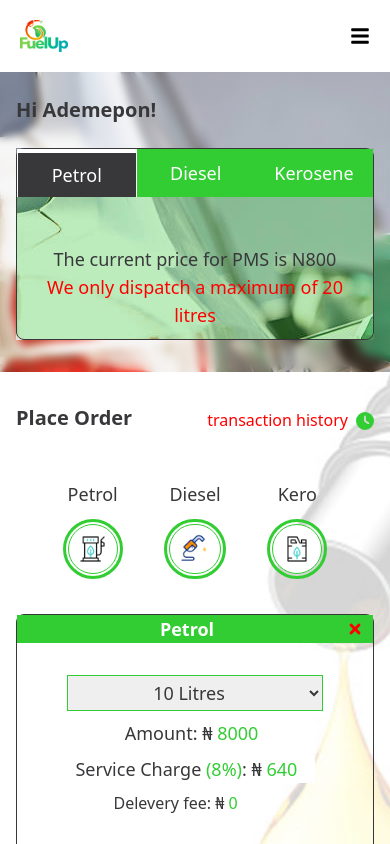
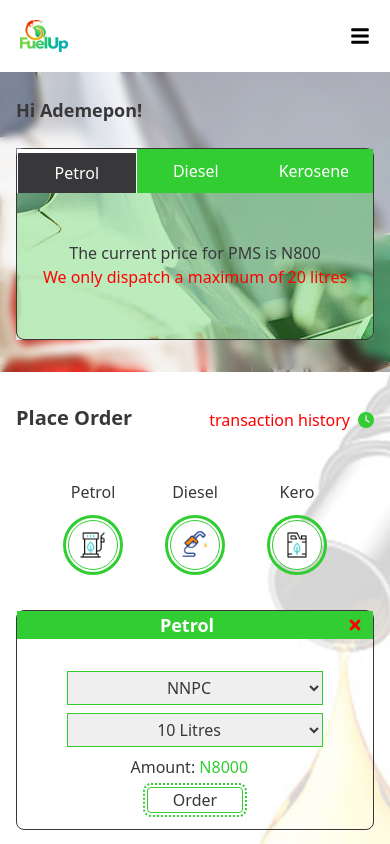
Before and after one commit to Adeboye22/fuel_up, a React (Vite) app in the folder frontend/: page /user/orderPetrol in a window 390 px wide. Shown: the top 844 px of the page. Built offline with nearby package versions, Linux system fonts and the light colour scheme.

Commit message:
website correction

```diff
--- a/frontend/src/Components/app/user/History.jsx
+++ b/frontend/src/Components/app/user/History.jsx
@@ -1,10 +1,27 @@
-import React from 'react'
+import React from 'react';
+import { FaTimes } from 'react-icons/fa';
+import { useNavigate } from 'react-router-dom';
 
 const History = () => {
+  const navigate = useNavigate();
+
+  const closeTab = () =>{
+    return(
+      navigate('/user')
+    )
+  }
+
   return (
     <div className='text-center'>
-      <h1 className='text-red text-lg font-bold p-8'>Transaction History</h1>
-      <span className='text-gray text-base'>No transaction history</span>
+      <div className='flex flex-row justify-center gap-4 relative'>
+        <h1 className='text-lime text-lg font-bold p-8'>Transaction History</h1>
+        <button onClick={closeTab}>
+          <FaTimes className='absolute text-red text-xs h-4 text-center top-1.5 right-3'/>
+        </button>
+      </div>
+      <div>
+        <span className='text-gray text-base'>No transaction history</span>
+      </div>
     </div>
   )
 }
--- a/frontend/src/Components/app/user/Petrol.jsx
+++ b/frontend/src/Components/app/user/Petrol.jsx
@@ -11,29 +11,50 @@ const Petrol = () => {
     )
   }
 
-  const Options = [
-    { value: 'Option 1', label: "10 Litres", amount:8000  },
-    { value: 'Option 2', label: '15 Litres', amount: 12000},
-    { value: 'Option 3', label: '20 Litres', amount: 16000}
-  ]
+  const Options = [{
+      "NNPC": [
+        { value: 'Option 1', label: "10 Litres", amount:8000  },
+        { value: 'Option 2', label: '15 Litres', amount: 12000},
+        { value: 'Option 3', label: '20 Litres', amount: 16000}
+      ],
+      "MOBIL": [
+        { value: 'Option 1', label: "10 Litres", amount:8000  },
+        { value: 'Option 2', label: '15 Litres', amount: 12000},
+        { value: 'Option 3', label: '20 Litres', amount: 16000}
+    ],
+      "TOTAL": [
+        { value: 'Option 1', label: "10 Litres", amount:8000  },
+        { value: 'Option 2', label: '15 Litres', amount: 12000},
+        { value: 'Option 3', label: '20 Litres', amount: 16000}
+      ]
+    }];
 
-  const [select, setSelect] = useState(Options[0].value);
-  const [selectedAmount, setSelectedAmount] = useState(Options[0].amount);
+  const [selectedStation, setSelectedStation] = useState('NNPC'); //Default station
+  const [selectedOption, setSelectedOption] = useState(Options[0].NNPC[0].value);
+  const [selectedAmount, setSelectedAmount] = useState(Options[0].NNPC[0].amount)
 
   // this function controls the options dropdown
-  const handleSelectedOption = (event) => {
-    const selectedValue = event.target.value;
-    setSelect(selectedValue);
+  const handleStationChange = (event) => {
+    setSelectedStation(event.target.value);
+    setSelectedOption(Options[0][event.target.value][0].value); //Reset selected option when station changes
 
-    const selectedOption = Options.find(option => option.value === selectedValue);
-    setSelectedAmount(selectedOption.amount); //update a selected amount
+    // const selectedOption = Options.find(option => option.value === selectedValue);
+    // setSelectedAmount(selectedOption.amount); //update a selected amount
   }
 
-  // calculates the service charge by 8%
-  const charge = selectedAmount * 0.08;
+  const handleOptionChange = (event) => {
+    const selectedValue = event.target.value;
+    setSelectedOption(selectedValue);
 
-  // calculates the total bill including the percentage charge
-  const total = selectedAmount + charge;
+    const select = Options.find(option => option.value === selectedValue);
+    setSelectedAmount(select.amount); //update a selected amount
+  }
+
+  // // calculates the service charge by 8%
+  // const charge = selectedAmount * 0.08;
+
+  // // calculates the total bill including the percentage charge
+  // const total = selectedAmount + charge;
 
   // this function submits the options chosen
    const handleSubmit = (e) => {
@@ -49,27 +70,26 @@ const Petrol = () => {
         </button>
       </div>
       <form action="" onSubmit={handleSubmit} className='flex flex-col place-items-center gap-2'>
-        <select value={select} onChange={handleSelectedOption} className='text-gray w-64 border border-lime outline-0 p-1'>
-          {Options.map((option) => (
-          <option value={option.value} key={option.value} className='text-gray text-center w-48'>
-            {option.label}
-          </option>
+        {/* Station change */}
+        <select value={selectedStation} onChange={handleStationChange} className='text-gray w-64 border border-lime outline-0 p-1'>
+          {Object.keys(Options[0]).map((station) => (
+            <option value={station} key={station} className='text-gray text-center w-48'>
+              {station}
+            </option>
           ))}
         </select>
-        {/* Display the selected amount */}
-        <p className='text-gray'> Amount: ₦ <input type="text" value={selectedAmount} readOnly className='text-lime bg-transparent outline-none w-12'/></p>
+        {/* change litres */}
+        <select value={selectedOption} onChange={handleOptionChange} className='text-gray w-64 border border-lime outline-0 p-1 text-center'>
+          {Options[0][selectedStation].map((option) => (
+          <option key={option.value} value={option.value}>{option.label}</option>
+          ))}
+        </select>
+        {/* display price amount of selected litres */}
+        <div>
+          <span>Amount: </span>
+          <span className='text-lime'>N<input type="text" value={selectedAmount} readOnly className='text-lime bg-transparent outline-none w-12'/></span>
+        </div>
 
-        {/* Display the service charge by 8% */}
-        <p className='text-gray'>Service Charge <span className='text-lime'>
-          (8%)</span>: ₦ <input type="text" value={charge} readOnly className='text-lime outline-none w-12'/>
-        </p>
-
-        {/* Display delivery fee */}
-        <p className='text-gray text-base bg-transparent'>
-           Delevery fee: ₦ <input type="text" value="0" readOnly className='text-lime outline-none w-12'/>
-        </p>
-        {/* Display the total amount */}
-        <p className='text-gray pt-4'>Total: ₦ <input type="text" value={total} readOnly className='text-lime outline-none w-12'/></p>
         <button type="submit" className='border border-lime rounded outline-dotted outline-2 outline-lime outline-offset-2 w-24 mb-4'>Order</button>
       </form>
     </div>
--- a/frontend/src/Components/app/user/user.jsx
+++ b/frontend/src/Components/app/user/user.jsx
@@ -25,12 +25,12 @@ const User = () => {
     ];
 
   return (
-    <div data-aos="fade-up" className='h-screen text-gray bg-my-image bg-cover text-lg'>
+    <div data-aos="fade-up" className='h-screen text-gray bg-my-image bg-cover text-lg sm:text-base'>
       <div className='bg-nozzle'>
         <div className="backdrop-filter backdrop-blur-sm px-4 py-4">
           <div>
             {users.map((item,index) => (
-                <h1 className='text-gray font-bold text-xl py-2' key={item.id}>Hi {item.name}!</h1>
+                <h1 className='text-gray font-bold text-xl sm:text-lg py-2' key={item.id}>Hi {item.name}!</h1>
             ))}
           </div>
 
@@ -93,7 +93,7 @@ const User = () => {
         </div>
         <div className='pb-12'>
           <h1 className='text-xl font-bold pb-2'>Disclaimer Notice</h1>
-          <p>After placing an order, our dispatch agents will contact you for confirmation before delivery. We do not sell fuel products, we only help our customers purchase fuel from the nearest available filling station and deliver it at their doorstep.</p>
+          <p>After placing an order, our dispatch agents will contact you for confirmation before delivery. Please note, we do not sell fuel products, we only help our customers purchase fuel from the nearest available filling station and deliver it at their doorstep.</p>
         </div>
       </div>
     </div>
```
